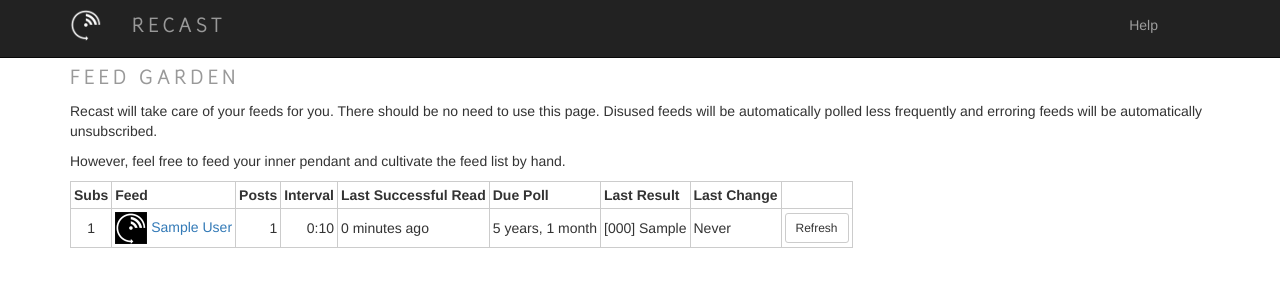
After one commit to xurble/recast, a Django app: template templates/feedgarden.html in a window 1280 px wide. The commit adds this page. Shown: the top 300 px of the page. Run offline with Django 3.2, Linux system fonts and the light colour scheme; the template is opened without the code that fills it: most values are stand-ins (such as "Sample title", 1, 10 or a date in 2020); some libraries are stand-ins or nearby versions.

Commit message:
Feed management.
Also stop those pesky users recasting recast feeds!

```diff
--- a/static/css/recast.css
+++ b/static/css/recast.css
@@ -142,6 +142,7 @@ table.episode-list tr.current {
 #gardentable, #gardentable td,#gardentable th {
 	border:1px solid #CCC;
 	border-collapse: collapse;
+	padding:3px;
 }
 
 
--- a/templates/base.html
+++ b/templates/base.html
@@ -70,6 +70,12 @@
         }
     });
 
+    function imgError(image) {
+        image.onerror = "";
+        image.src = "/static/images/recast-large.png";
+        return true;
+    }
+
         </script>
 	</body>
 </html>
--- a/templates/feed.html
+++ b/templates/feed.html
@@ -4,7 +4,7 @@
 <div class="container">
     <div class="row">
         <div class="col-sm-12">
-            <img class="pull-right feed-art" src="{{subscription.source.image_url}}" alt="Logo">
+            <img class="pull-right feed-art" src="{{subscription.source.image_url}}" alt="Logo" onerror="imgError(this);">
             <h2>{{subscription.source.name}}</h2>
             <p><a href="{{subscription.source.site_url}}">Show Homepage</a> - <a href="/feed/{{subscription.key}}/">Recast Link</a></p>
 
--- /dev/null
+++ b/templates/feedgarden.html
@@ -0,0 +1,66 @@
+{% extends "base.html" %}
+{% load rc_tags %}
+{% block content %}
+
+<div class="container">
+    <div class="row">
+        <div class="col-sm-12">
+
+            <h2>Feed Garden</h2>
+            <p>Recast will take care of your feeds for you.  There should be no need to use this page.  Disused feeds will be automatically polled less frequently and erroring feeds will be automatically unsubscribed.</p>
+            <p>However, feel free to feed your inner pendant and cultivate the feed list by hand.</p>
+
+            <table id="gardentable">
+            	<tr>
+                    <th>Subs</th>
+            		<th>Feed</th>
+            		<th>Posts</th>
+            		<th>Interval</th>
+            		<th>Last Successful Read</th>
+            		<th>Due Poll</th>
+            		<th>Last Result</th>
+            		<th>Last Change</th>
+            		<th> </th>
+            	</tr>
+            	{% for f in feeds %}
+            		<tr style="{{f.gardenStyle}}">
+            		    <td style="text-align:center">{{f.num_subs}}</td>
+            			<td><a href="{{f.feed_url|escape}}"><img src="/static/images/recast-small.png" alt="Feed" width="32"></a> <a href="{{f.bestLink|escape}}">{{f.displayName}}</a></td>
+            			<td style="text-align:right">{{f.max_index}}</td>
+            			<td style="text-align:right">{{f.interval|hoursmins}}</td>
+            			<td>{% if f.last_success %}{{f.last_success|timesince}} ago{% else %}Never{% endif %}</td>
+            			<td>{{f.due_poll|timeuntil}}</td>
+            			<td>[{{f.status_code}}] {{f.last_result}}</td>
+            			<td>{% if f.lastChange %}{{f.last_change|timesince}} ago{% else %}Never{% endif %}</td>
+            			<td id="r{{f.id}}"><a href="javascript:refresh({{f.id}})" class="btn btn-sm btn-default">Refresh</a></td>
+            		</tr>
+            	{% endfor %}
+
+            </table>
+
+            {% csrf_token %}
+
+            <script>
+
+
+    function refresh(fid)
+    {
+    	$("#r" + fid).html('<div id="loader' + fid +'"><img src="/static/images/loader.gif" alt="Working" height="32"></div>');
+
+    	$.post("/feed/" + fid + "/revive/",function(data){
+
+    		$("#loader" + fid).fadeOut(function(){
+    			$("#loader" + fid).html(data);
+    			$("#loader" + fid).fadeIn();
+    		});
+
+    	},'html');
+    }
+
+
+
+		    </script>
+        </div>
+    </div>
+</div>
+{% endblock %}
--- a/templates/help.html
+++ b/templates/help.html
@@ -50,11 +50,11 @@
             	<h2>Why do episodes keep showing up as listened in Overcast?</h2>
 
             	<p>I wish I knew.  Overcast is my preferred podcast client, but Recast does not play nicely with it.  I am loath to ask for support from Overcast though, because Recast's
-            	needs are somewhat niche.  Recast works with every other podcast client I have tried though (bear in mind I have no access to android).</p>
+            	needs are somewhat niche.  Recast works with every other podcast client I have tried (bear in mind I have no access to Android).</p>
 
             	<h2>Find out More</h2>
 
-            	<p>Recast is a free project that I created because I couldn't find anything similar and I really wanted to listen to <a href="http://commonplacebooks.com/welcome-to-night-vale">Welcome to NightVale</a> from the start</p>
+            	<p>Recast is a free project that I created because I couldn't find anything similar and I really wanted to listen to <a href="http://commonplacebooks.com/welcome-to-night-vale">Welcome to Night Vale</a> from the start</p>
 
             	<p>Recast is open source.  If there's something you want it to do that it currently doesn't, you can get the <a href="https://github.com/xurble/recast">source code from Github</a>, if that sort of thing means anything to you.</p>
             </div>
--- a/templates/index.html
+++ b/templates/index.html
@@ -46,7 +46,7 @@
                     {% for f in popular %}
 
                         <li>
-                            <a title="{{f.displayName}}" href="{{f.bestLink }}"><img src="{{f.image_url}}" alt="{{f.dispalyName}}"></a>
+                            <a title="{{f.displayName}}" href="{{f.bestLink }}"><img src="{{f.image_url}}" alt="{{f.dispalyName}}" onerror="imgError(this);"></a>
                             <form method="post" onsubmit="return false;">
                                 <input type="hidden" name="feed" id="feed-s{{f.id}}" value="{{f.feed_url}}">
                                 <a href="#" onclick="addFeed('s{{f.id}}')" class="btn btn-success btn-sm" style="margin:3px;">Get Link</a>
```
Also changed, not shown: rc/views.py (+28 -2 lines), urls.py (+6 -3 lines), README.md.
